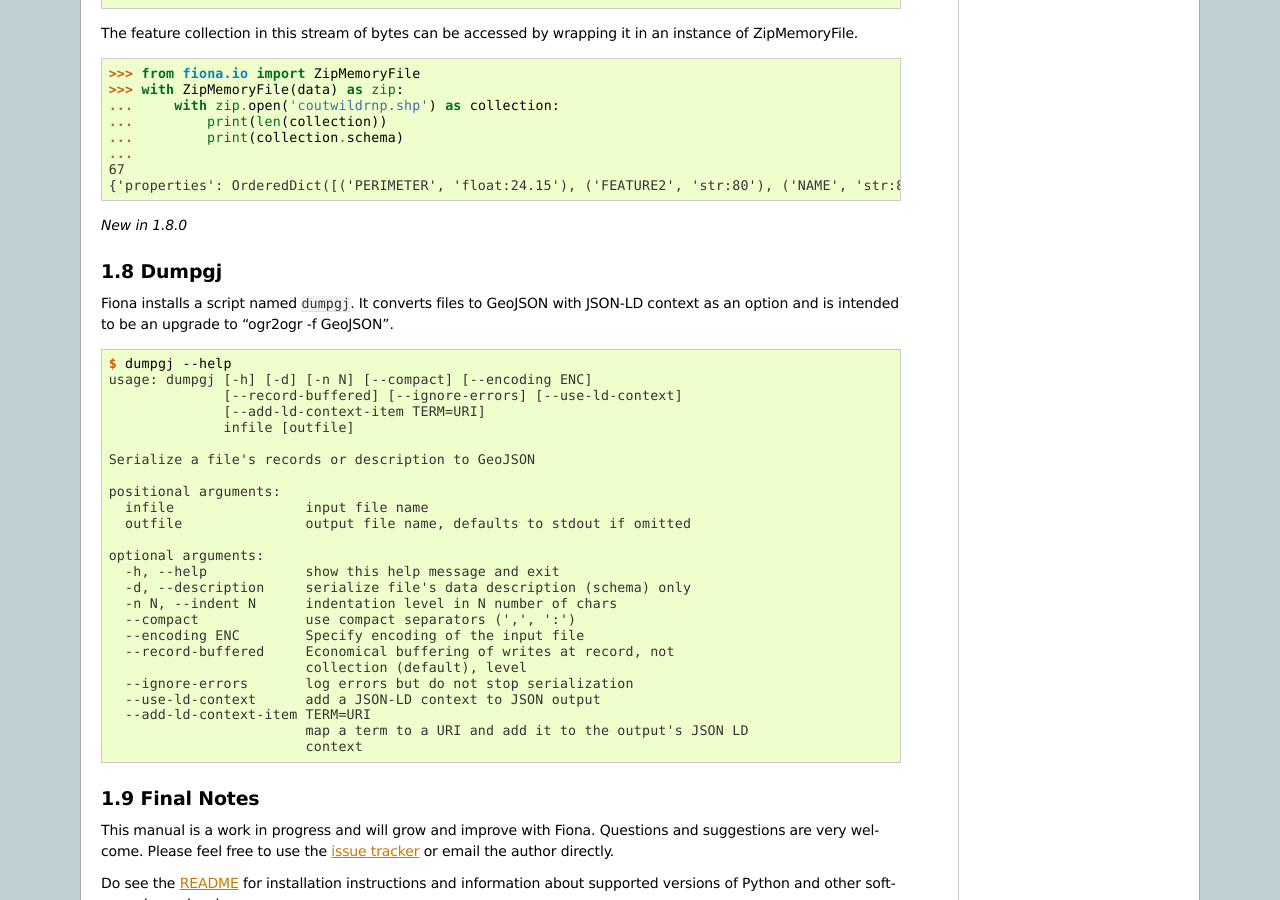
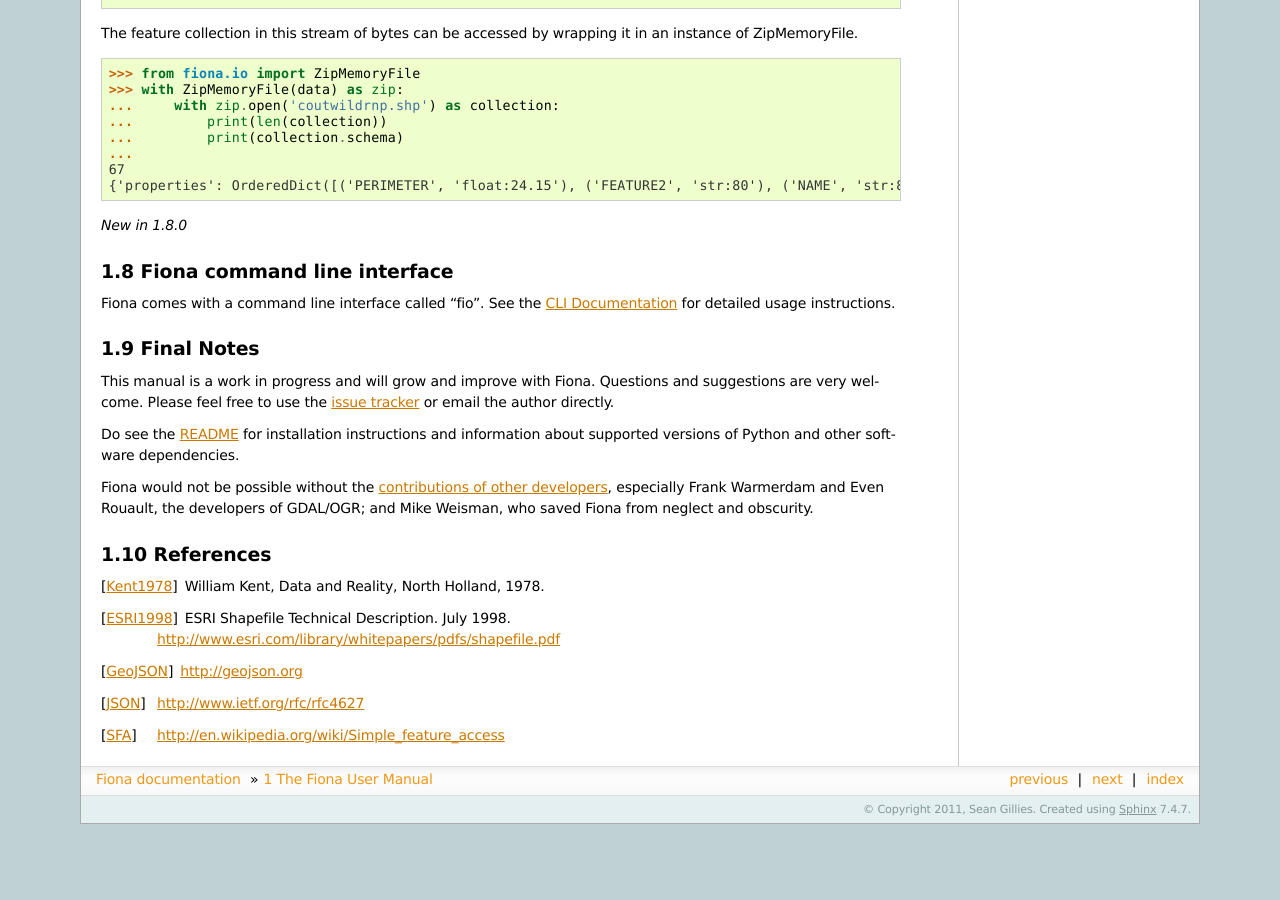
Before and after one commit to Toblerity/Fiona, a Sphinx documentation site: the page built from docs/manual.rst, in a window 1280 px wide and 900 px high, scrolled down 18807 px. Built offline with Sphinx 7.4.7, drawn with Linux system fonts in a browser that asks for light colours; pages that are not in the unit, such as notebooks, are missing from menus; the version number could not be read and is left out; after the commit the page ends 19631 px from its top, so only the background shows below that; some of the changed text lies outside the part shown.

Commit message:
remove mention of dumpgj from manual
and advertise fio instead

```diff
--- a/docs/manual.rst
+++ b/docs/manual.rst
@@ -1351,40 +1351,11 @@
 
 *New in 1.8.0*
 
-Dumpgj
+Fiona command line interface
 ======
 
-Fiona installs a script named ``dumpgj``. It converts files to GeoJSON with
-JSON-LD context as an option and is intended to be an upgrade to "ogr2ogr -f
-GeoJSON".
-
-.. sourcecode:: console
-
-  $ dumpgj --help
-  usage: dumpgj [-h] [-d] [-n N] [--compact] [--encoding ENC]
-                [--record-buffered] [--ignore-errors] [--use-ld-context]
-                [--add-ld-context-item TERM=URI]
-                infile [outfile]
-
-  Serialize a file's records or description to GeoJSON
-
-  positional arguments:
-    infile                input file name
-    outfile               output file name, defaults to stdout if omitted
-
-  optional arguments:
-    -h, --help            show this help message and exit
-    -d, --description     serialize file's data description (schema) only
-    -n N, --indent N      indentation level in N number of chars
-    --compact             use compact separators (',', ':')
-    --encoding ENC        Specify encoding of the input file
-    --record-buffered     Economical buffering of writes at record, not
-                          collection (default), level
-    --ignore-errors       log errors but do not stop serialization
-    --use-ld-context      add a JSON-LD context to JSON output
-    --add-ld-context-item TERM=URI
-                          map a term to a URI and add it to the output's JSON LD
-                          context
+Fiona comes with a command line interface called "fio". See the
+`CLI Documentation <cli.html>`__ for detailed usage instructions.
 
 Final Notes
 ===========
```
